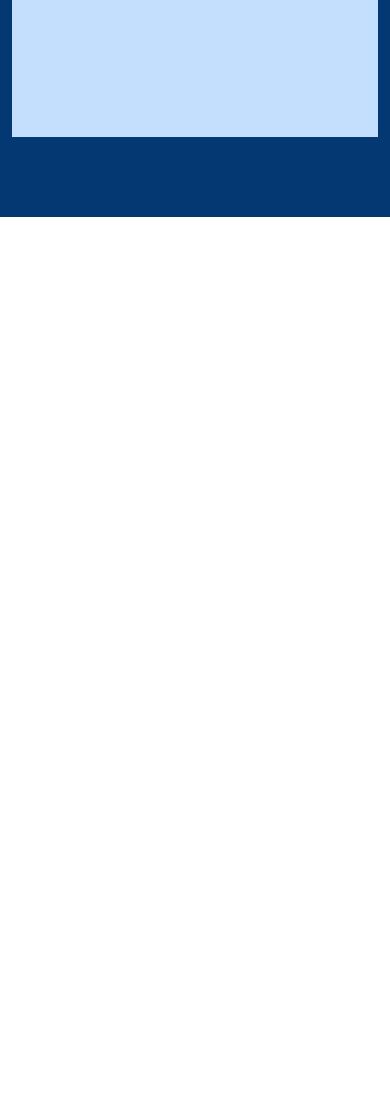
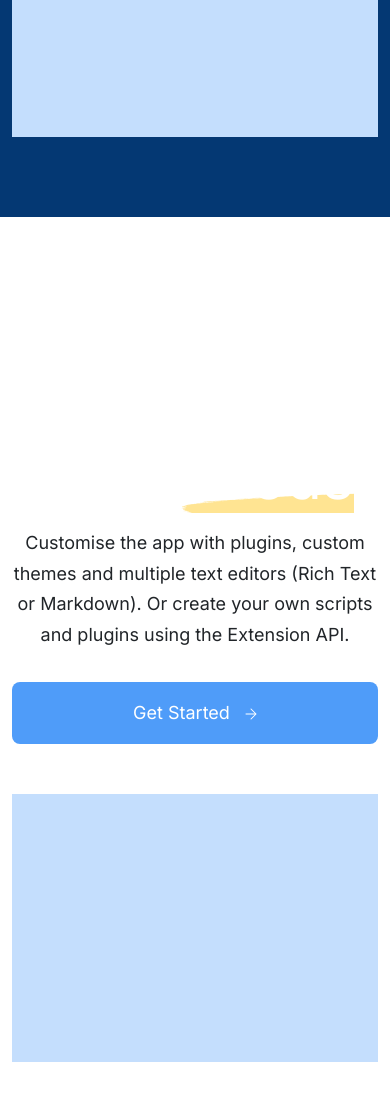
Before and after one commit to Noyonsarker/whitepeace, a plain HTML site: page index.html in a window 390 px wide. Shown: the part 3185-4285 px from the top of the page. Before the commit the page ends 3402 px from the top, so only its background shows below. Drawn offline with nearby package versions, Linux system fonts and the light colour scheme.

Commit message:
custimise-section-complete

```diff
--- a/index.html
+++ b/index.html
@@ -153,7 +153,8 @@
                     <div class="col-lg-6 d-flex align-items-center">
                         <div class="theme-text ">
                             <h1>Use as <span>Extension</span></h1>
-                            <p>Use the web clipper extension, available on Chrome and Firefox, to save web pages or take screenshots as notes.
+                            <p>Use the web clipper extension, available on Chrome and Firefox, to save web pages or take
+                                screenshots as notes.
                             </p>
                             <a class="nav-link theme-btn" href="#">Get Started
                                 <img src="img/Icon.png" alt="">
@@ -161,6 +162,27 @@
                         </div>
                     </div>
                     <div class="col-lg-6 ">
+                        <div class="manegment-image">
+                            <img class="w-100" src="img/Image-container.png" alt="">
+                        </div>
+                    </div>
+                </div>
+            </div>
+        </section>
+        <section class="customise-section">
+            <div class="container">
+                <div class="row">
+                    <div class="col-lg-6 d-flex align-items-center order-lg-1 order-2">
+                        <div class="theme-text ">
+                            <h1>Customise it to <br> your <span>needs</span></h1>
+                            <p>Customise the app with plugins, custom themes and multiple text editors (Rich Text or
+                                Markdown). Or create your own scripts and plugins using the Extension API.</p>
+                            <a class="nav-link theme-btn" href="#">Get Started
+                                <img src="img/Icon.png" alt="">
+                            </a>
+                        </div>
+                    </div>
+                    <div class="col-lg-6 order-lg-1 order-2  ">
                         <div class="manegment-image">
                             <img class="w-100" src="img/Image-container.png" alt="">
                         </div>
--- a/style.css
+++ b/style.css
@@ -203,3 +203,20 @@ body {
         margin-bottom: 50px;
     }
 }
+/* !!! */
+.customise-section{
+    padding: 100px 0;
+}
+@media (max-width:991px){
+    .customise-section{
+        padding: 80px 0;
+    }
+    .customise-section .theme-text h1{
+        font-size: 60px;
+        color: #fff;
+        margin-bottom: 15px;
+    }
+    .customise-section .theme-btn{
+        margin-bottom: 50px;
+    }
+}
```
